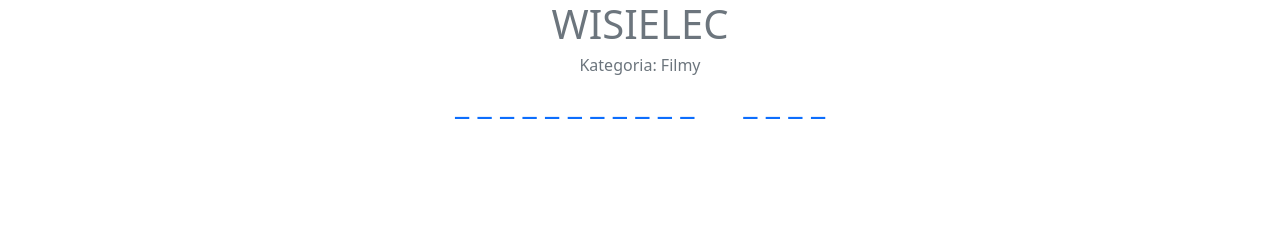
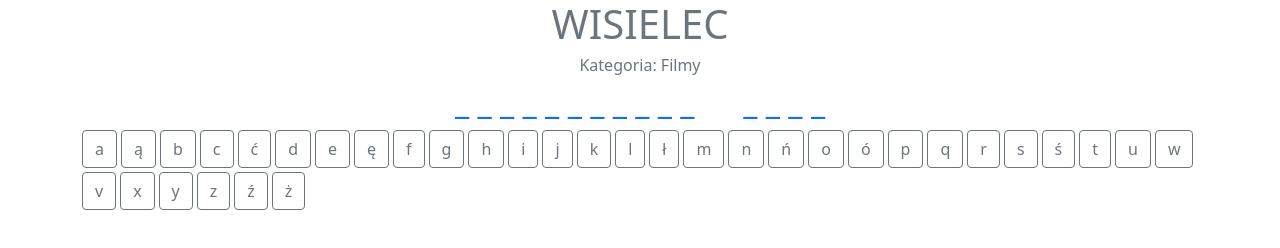
Before and after one commit to paulinakorpak/hangman-js, a website with bundled scripts: page public/index.html in a window 1280 px wide. Built offline with nearby package versions, Linux system fonts and the light colour scheme; files whose address does not match are found by name.

Commit message:
Add keyboard component

```diff
--- a/public/index.html
+++ b/public/index.html
@@ -15,6 +15,9 @@
             <h6 class="text-secondary">Kategoria: <span></span></h6>
             <h2 class="text-primary text-uppercase"></h2>
         </div>
+        <div class="board d-flex flex-column align-items-center">
+            <div class="keyboard flex-wrap d-flex gap-1"></div>
+        </div>
     </div>
 
     <noscript>You need to enable JavaScript to run this app.</noscript>
--- a/public/styles/styles.scss
+++ b/public/styles/styles.scss
@@ -5,7 +5,50 @@
   h1 {
     margin-bottom: 2rem;
   }
+
   .phrase h6 {
     margin-bottom: 2rem;
   }
+
+  .board {
+    width: 100%;
+    margin-top: 1rem;
+
+    .keyboard {
+      padding: 1rem;
+      width: 100%;
+
+      button {
+        width: 18%;
+      }
+
+      .disabled-success {
+        background-color: #067354;
+        color: white;
+      }
+    }
+  }
 }
+
+@media (min-width: 768px) {
+  .board {
+    max-width: 75%;
+    max-height: 300px;
+
+    .keyboard {
+      max-width: 50%;
+    }
+  }
+}
+
+
+@media (min-width: 992px) {
+  .board {
+    max-width: 50%;
+    max-height: 300px;
+
+    .keyboard {
+      max-width: 50%;
+    }
+  }
+}
--- a/src/Game/index.js
+++ b/src/Game/index.js
@@ -1,9 +1,13 @@
 import { Phrase } from '../Phrase';
+import { Keyboard } from '../Keyboard';
 
 export const Game = (element) => {
   const init = () => {
     const phraseElement = element.querySelector('.phrase');
     Phrase(phraseElement).init();
+
+    const keyboardElement = element.querySelector('.keyboard');
+    Keyboard(keyboardElement).init();
   };
 
   return { init };
--- /dev/null
+++ b/src/Keyboard/chars.js
@@ -0,0 +1,4 @@
+export const chars = [
+  'a', 'ą', 'b', 'c', 'ć', 'd', 'e', 'ę', 'f', 'g', 'h', 'i', 'j', 'k', 'l', 'ł', 'm',
+  'n', 'ń', 'o', 'ó', 'p', 'q', 'r', 's', 'ś', 't', 'u', 'w', 'v', 'x', 'y', 'z', 'ź', 'ż',
+];
--- /dev/null
+++ b/src/Keyboard/index.js
@@ -0,0 +1,17 @@
+import { chars } from './chars';
+import { template } from './template';
+
+export const Keyboard = (element) => {
+  const init = () => {
+    renderButtons();
+
+    const buttons = element.querySelectorAll('button');
+    Array.from(buttons).map((btn) => btn.addEventListener('click', (e) => {
+      e.target.classList.add('disabled-success');
+    }));
+  };
+
+  const renderButtons = () => element.innerHTML = template(chars);
+
+  return { init };
+};
--- /dev/null
+++ b/src/Keyboard/template.js
@@ -0,0 +1,4 @@
+export const template = (chars) => chars.reduce(
+  (html, char) => `${html}<button type="button" class="btn btn-outline-secondary" value="${char}">${char}</button>`,
+  '',
+);
```
Also changed, not shown: .eslintrc.js.
